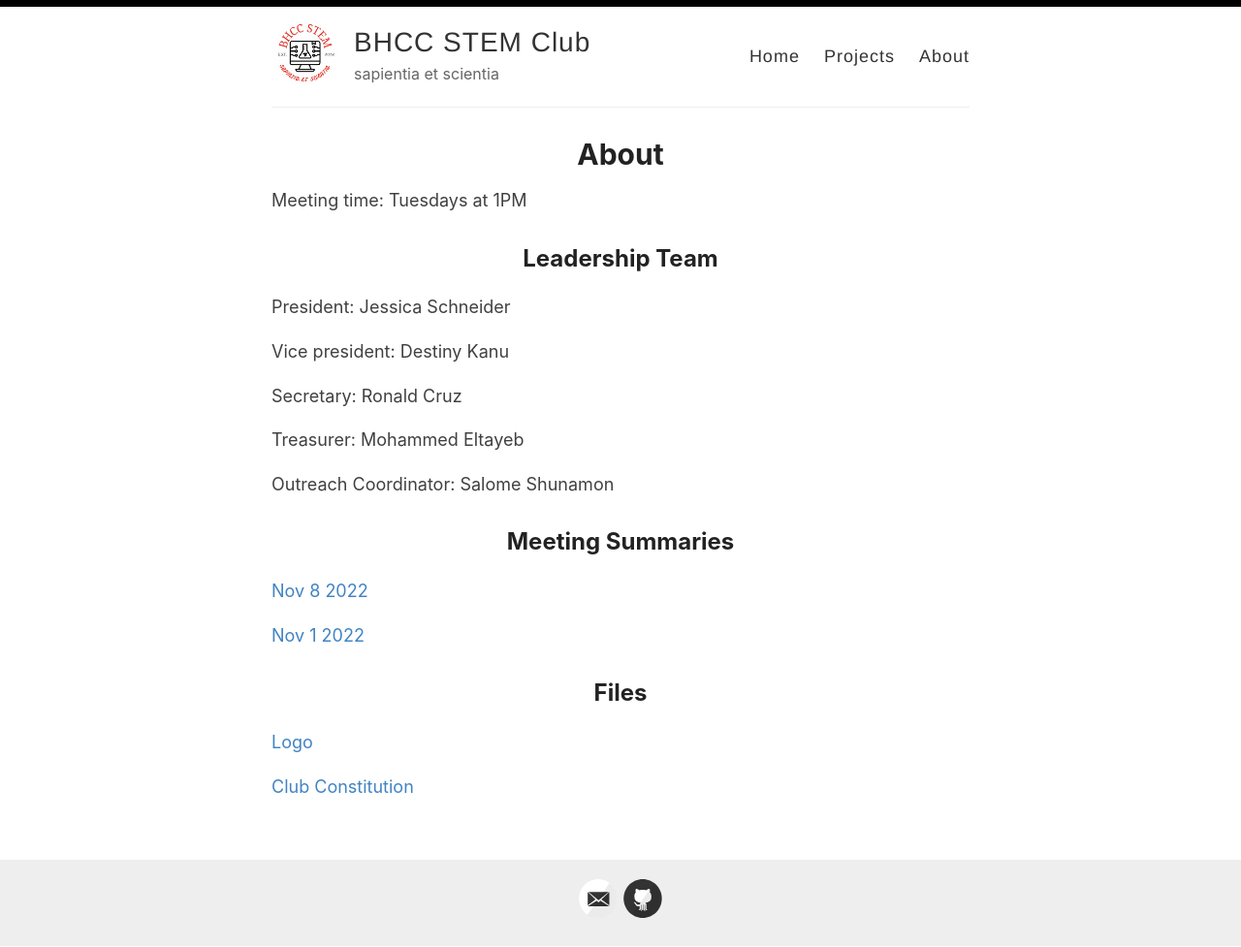
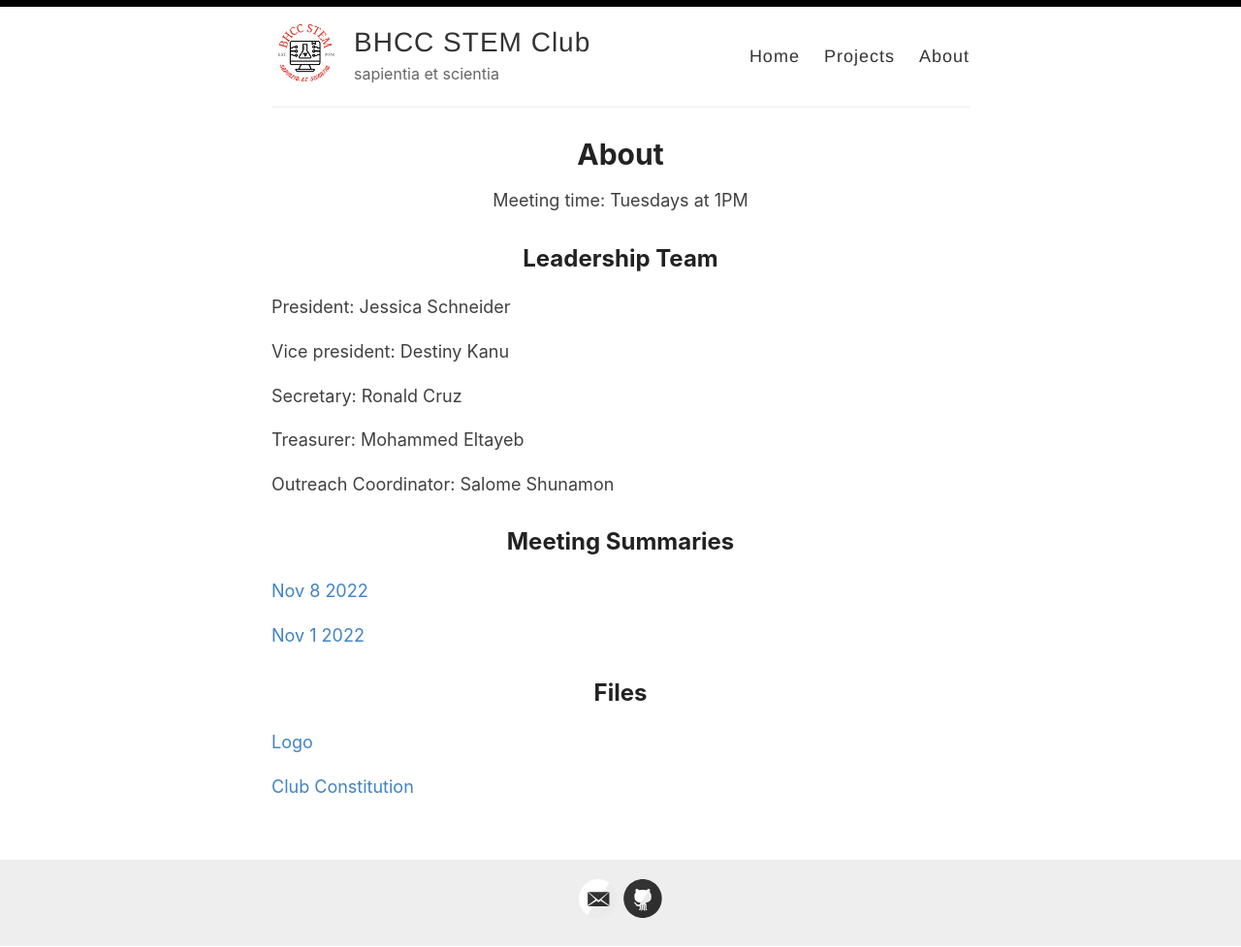
Before and after one commit to bhccstem/bhccstem.github.io, a Jekyll site: the page built from _pages/about.md, in a window 1280 px wide. Shown: the whole page at 97% size. Built offline with Jekyll 4.4.1, drawn with Linux system fonts in a browser that asks for light colours.

Commit message:
Update about.md

```diff
--- a/_pages/about.md
+++ b/_pages/about.md
@@ -4,7 +4,7 @@ title: About
 permalink: /about/
 ---
 
-Meeting time: Tuesdays at 1PM
+<p align="center"> Meeting time: Tuesdays at 1PM </p>
 
 ## Leadership Team
 
```
